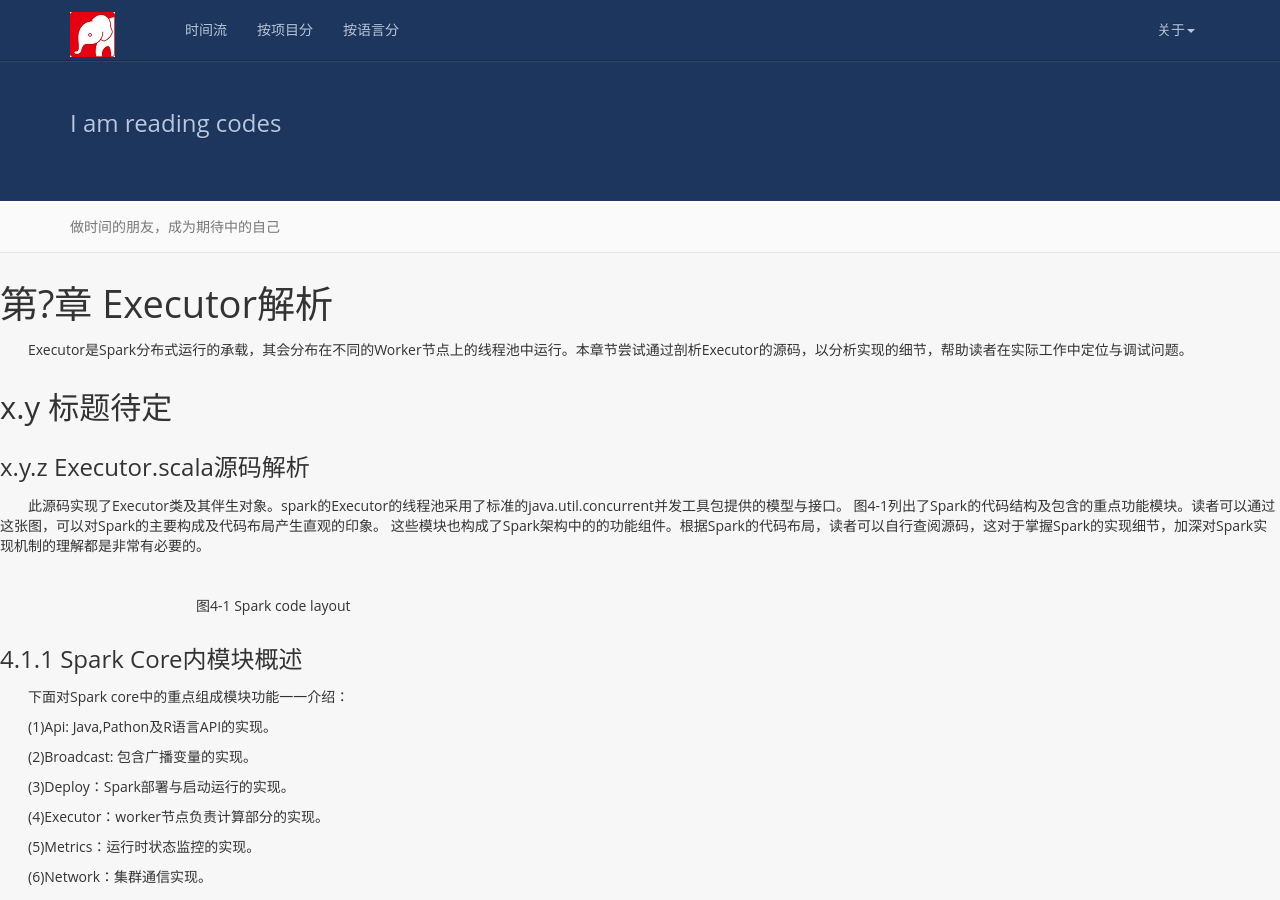
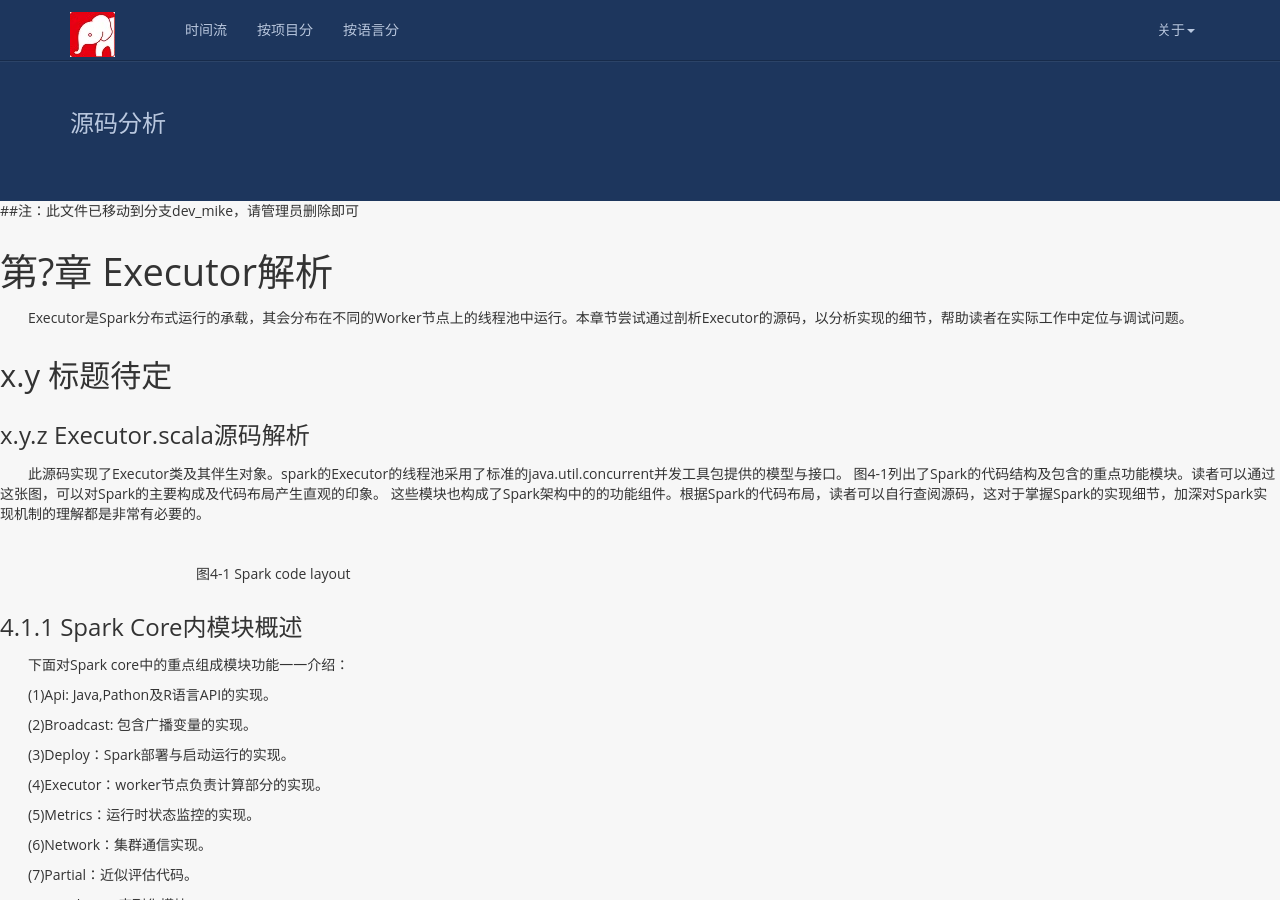
Before and after one commit to ymgd/codereader, a Jekyll site: the page built from bigdata/spark/try_executor.md, in a window 1280 px wide and 900 px high. Built offline with Jekyll 4.4.1, drawn with Linux system fonts in a browser that asks for light colours; our own code applies the rules of GitHub Pages for plain Markdown files.

Commit message:
add notes

```diff
--- a/bigdata/spark/try_executor.md
+++ b/bigdata/spark/try_executor.md
@@ -1,3 +1,5 @@
+##注：此文件已移动到分支dev_mike，请管理员删除即可
+
 # 第?章 Executor解析
 
 &emsp;&emsp;Executor是Spark分布式运行的承载，其会分布在不同的Worker节点上的线程池中运行。本章节尝试通过剖析Executor的源码，以分析实现的细节，帮助读者在实际工作中定位与调试问题。
```
